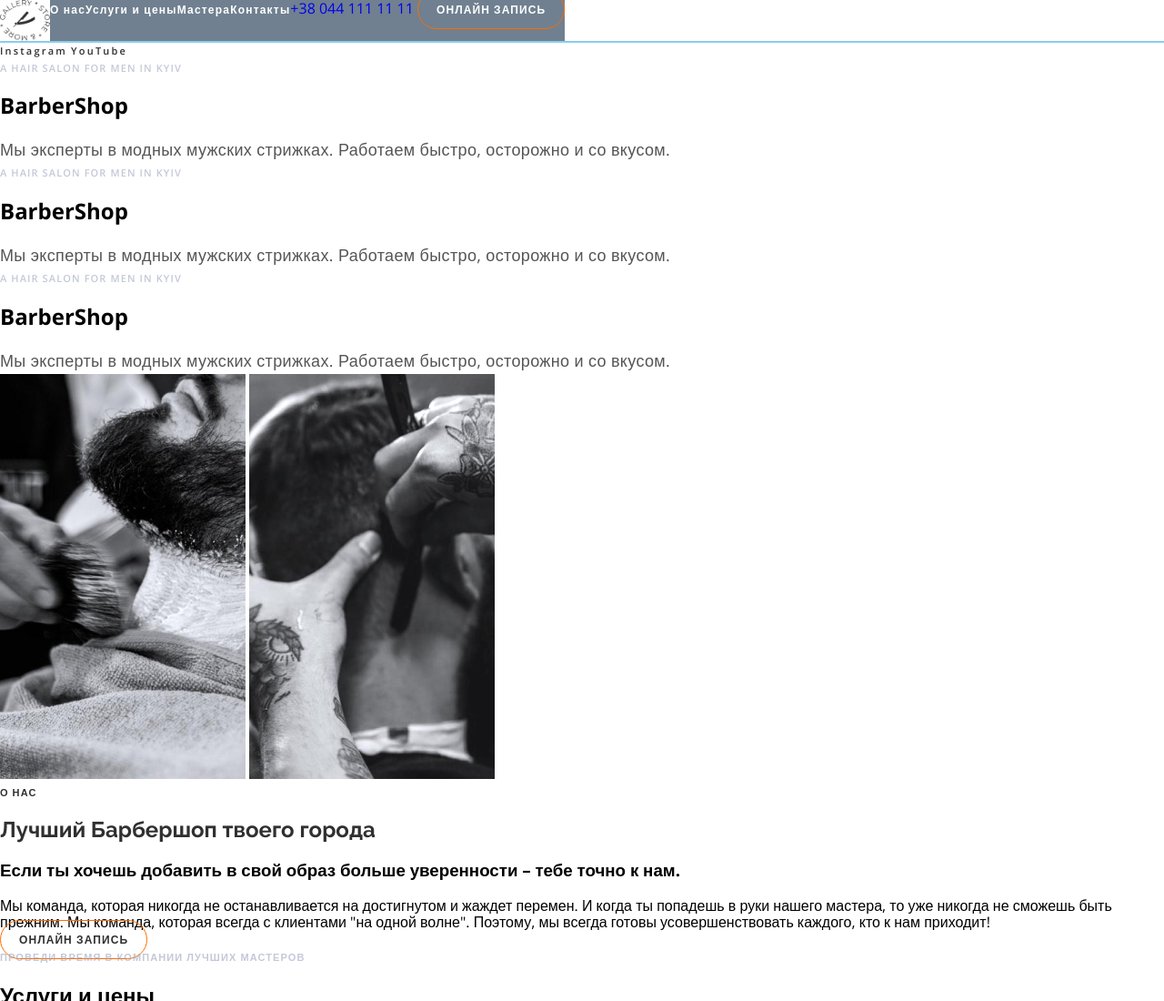
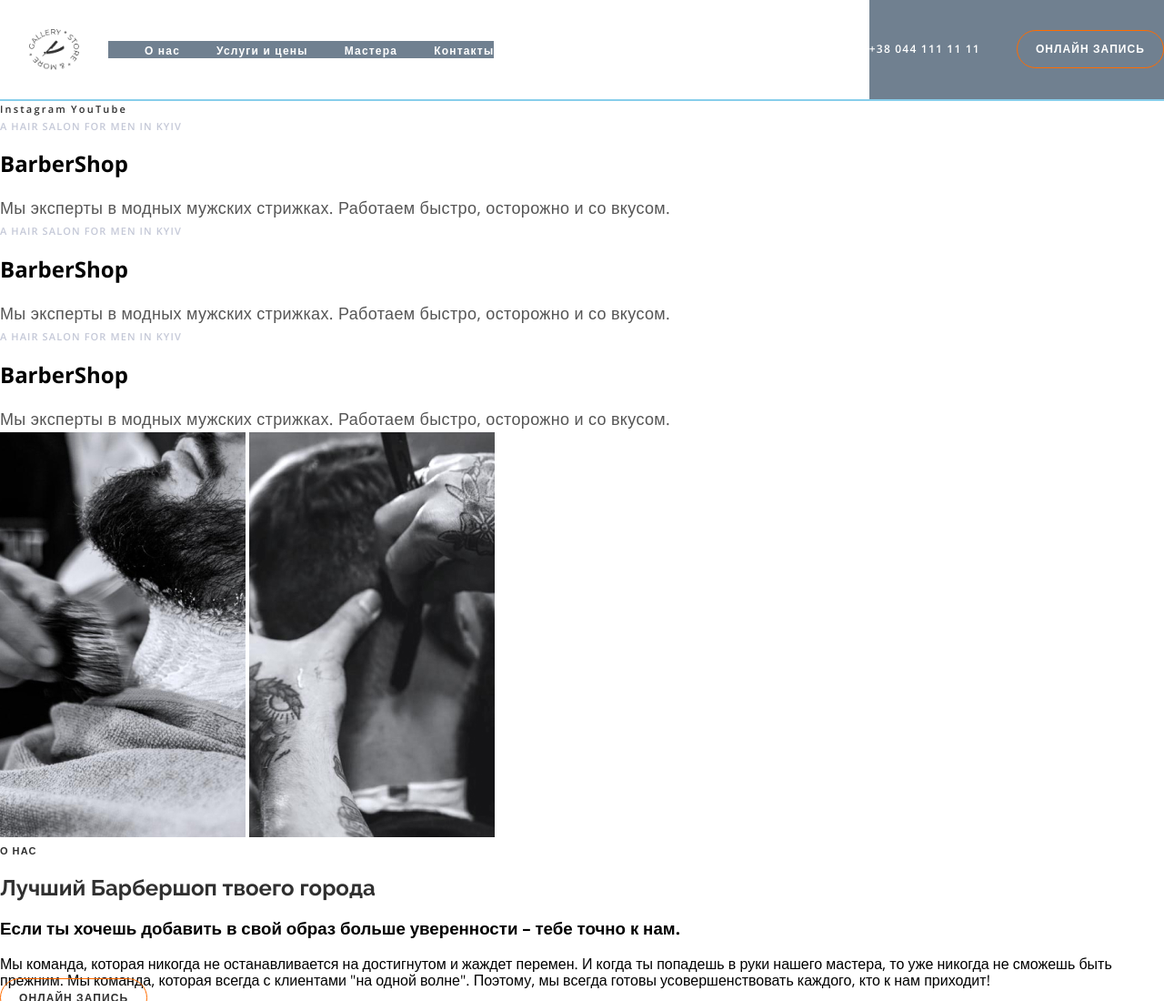
Before and after one commit to Balor1989/frontend40, a plain HTML site: page index.html in a window 1280 px wide. Shown: the top 1100 px of the page at 91% size. Drawn offline with nearby package versions, Linux system fonts and the light colour scheme.

Commit message:
Добавляет разметку навбара

```diff
--- a/css/style.css
+++ b/css/style.css
@@ -53,6 +53,13 @@ h2.section-title {
   font-size: 18px;
   line-height: 1.67;
 }
+.logo-img {
+  margin: 32px;
+}
+.nav-holder {
+  display: flex;
+  align-items: center;
+}
 .nav-box {
   display: flex;
   outline: 2px solid skyblue;
@@ -67,6 +74,7 @@ a.nav-link {
   line-height: 1.33;
   letter-spacing: 0.1em;
   color: var(--text-secondary-lighten);
+  margin-left: 40px;
 }
 .social-link {
   color: var(--text-primary);
@@ -91,7 +99,20 @@ div.contacts-block:first-child {
 }
 div.contacts-block {
   background-color: slategrey;
+  display: flex;
+  align-items: center;
+  margin-left: auto;
 }
+.phone-link {
+  text-decoration: none;
+  margin-right: 40px;
+  font-weight: 600;
+  font-size: 12px;
+  line-height: 1.33;
+  letter-spacing: 0.1em;
+  color: var(--text-secondary-lighten);
+}
+
 p.hero-description {
   font-weight: normal;
   font-size: 18px;
--- a/index.html
+++ b/index.html
@@ -17,6 +17,7 @@
 <body>
     <header class="header-box">
         <nav class="nav-box">
+            <div class="nav-holder">
                 <img src="./Images/Logo.png" alt="Имя компании" width="55" class="logo-img">
                 <ul class="nav-links">
                     <li><a href="#about-us" class="nav-link">О нас</a></li>
@@ -24,6 +25,7 @@
                     <li><a href="#masters-section" class="nav-link">Мастера</a></li>
                     <li><a href="#contacts" class="nav-link">Контакты</a></li>
                 </ul>
+            </div>
             <div class="contacts-block">
                 <a href="tel:+380441111111" class="phone-link">+38 044 111 11 11</a>
                 <a href="#footer" class="primary-button">Онлайн запись</a>
```
Lines whose indentation alone changed are shown as unchanged.
